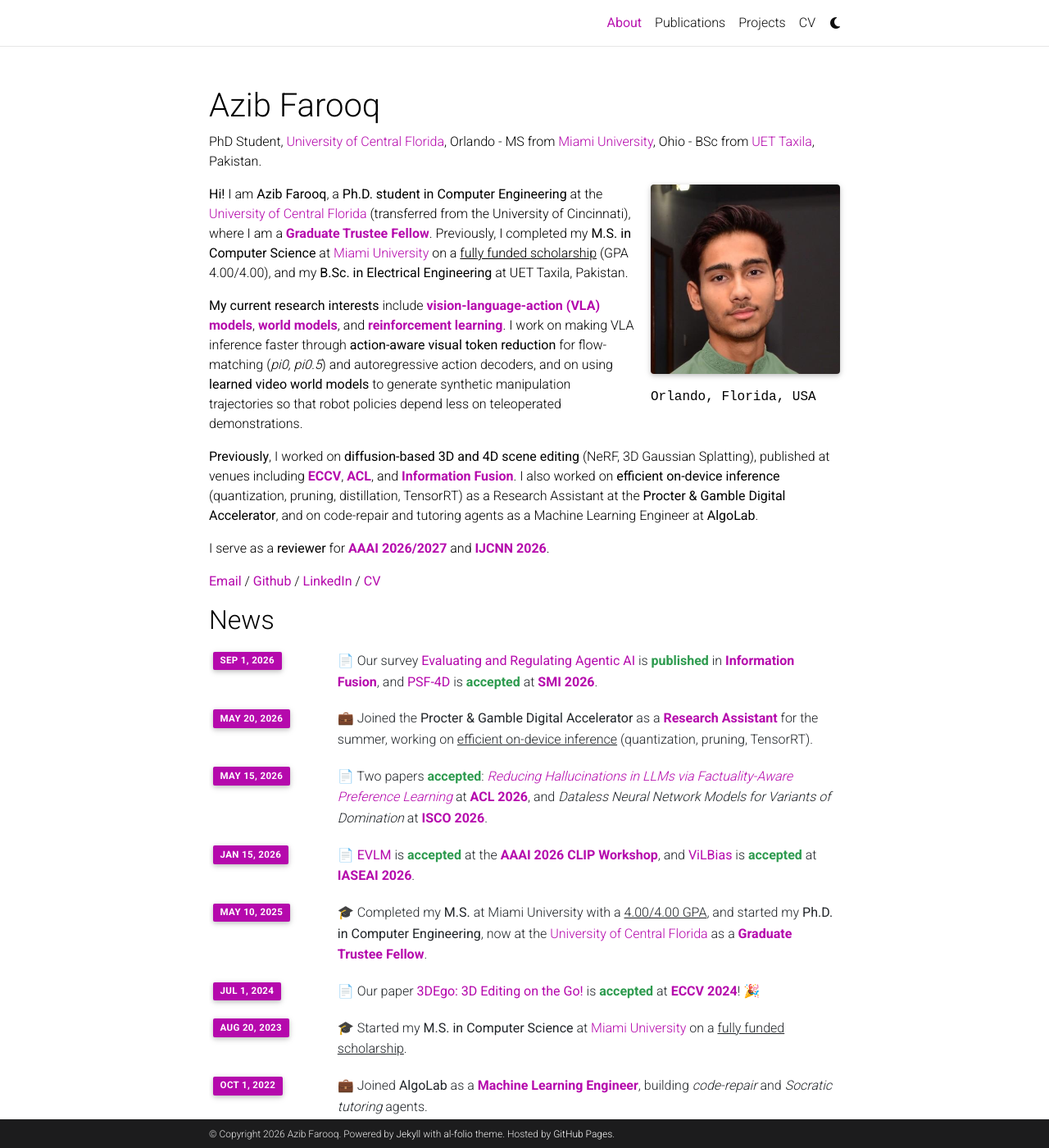
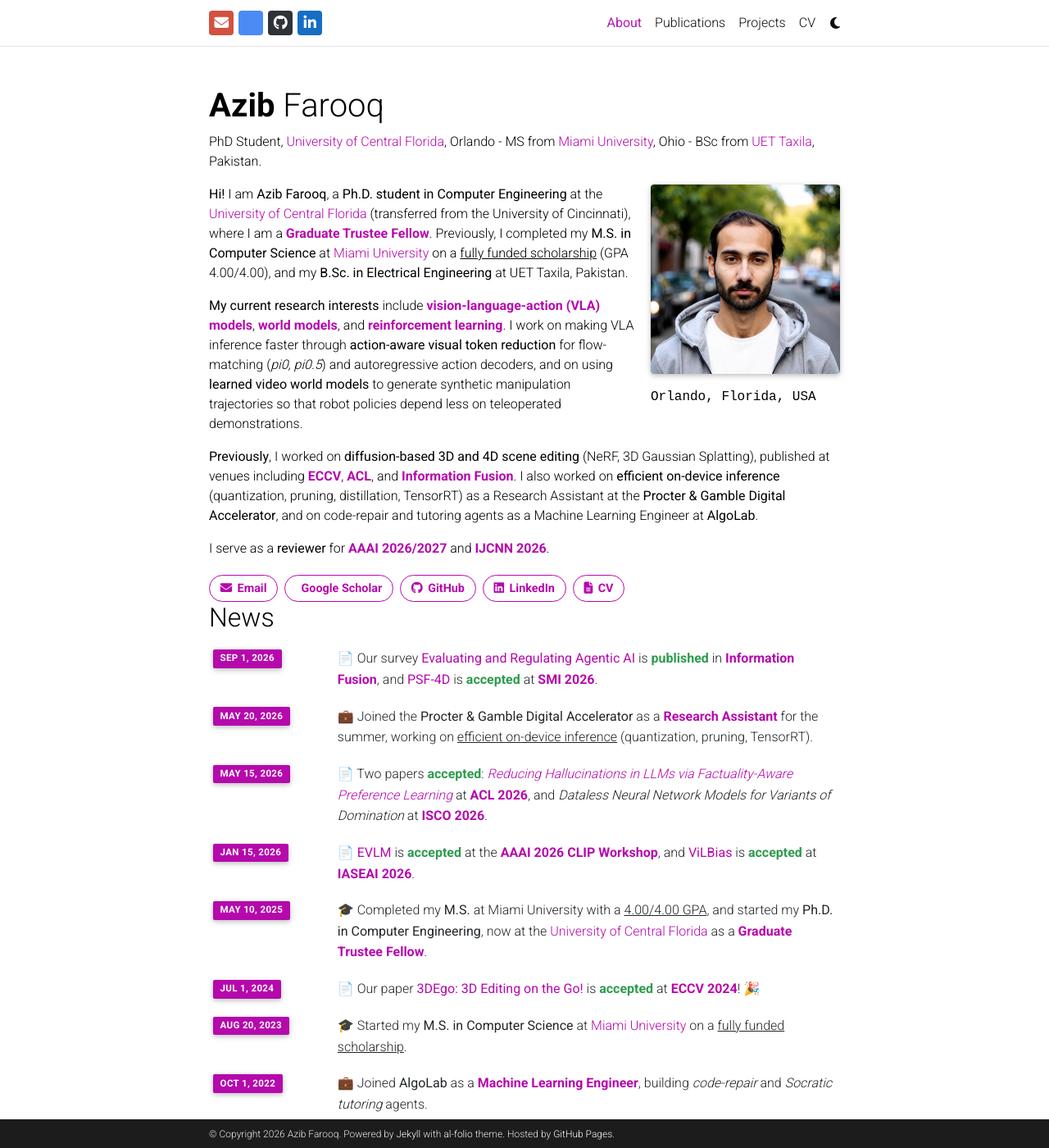
Before and after one commit to itsazibfarooq/itsazibfarooq.github.io, a Jekyll site: the page built from _pages/about.md, in a window 1280 px wide and 1400 px high. Shown: the whole window at 82% size. Built offline with Jekyll 4.4.1, drawn with Linux system fonts in a browser that asks for light colours; full-size pictures stand in for the smaller copies a plugin makes; comment, search, counter and statistics services are not loaded; a style sheet for code colours, icons or effects is not loaded.

Commit message:
Better paper figures, navbar social icons, new photo, Scholar link
- Pick method/overview figures per paper instead of the first image
- Show colored social icons at top left; bold first name in titles
- Replace intro text links with icon pills and add Google Scholar
- Update profile photo

Co-Authored-By: Claude Opus 5.5 <noreply@anthropic.com>

```diff
--- a/_config.yml
+++ b/_config.yml
@@ -3,9 +3,9 @@
 # -----------------------------------------------------------------------------
 
 title: blank # the website title (if blank, full name will be used instead)
-first_name:
+first_name: Azib
 middle_name:
-last_name: Azib Farooq
+last_name: Farooq
 email: azibfaroq@gmail.com
 description: > # the ">" symbol means to ignore newlines until "footer_text:"
   Azib Farooq - PhD researcher in Computer Engineering at UCF working on vision-language-action models, world models, and efficient inference.
@@ -77,7 +77,7 @@ twitter_username:
 mastodon_username: # your mastodon instance+username in the format instance.tld/@username
 linkedin_username: itsazibfarooq
 telegram_username: # your Telegram user name
-scholar_userid:
+scholar_userid: LNWuVNkAAAAJ
 semanticscholar_id: # your Semantic Scholar ID
 whatsapp_number: # your WhatsApp number (full phone number in international format. Omit any zeroes, brackets, or dashes when adding the phone number in international format.)
 orcid_id: # your ORCID ID
@@ -365,7 +365,7 @@ enable_math:                true   # enables math typesetting (uses MathJax)
 enable_tooltips:            false  # enables automatic tooltip links generated
                                    # for each section titles on pages and posts
 enable_darkmode:            true   # enables switching between light/dark modes
-enable_navbar_social:       false  # enables displaying social links in the
+enable_navbar_social:       true  # enables displaying social links in the
                                    # navbar on the about page
 enable_project_categories:  false   # enables categorization of projects into
                                    # multiple categories
--- a/_includes/social.html
+++ b/_includes/social.html
@@ -35,7 +35,7 @@
             <a href="https://github.com/{{ site.github_username }}" title="GitHub"><i class="fab fa-github"></i></a>
             {% endif %}
             {%- if site.linkedin_username -%}
-            <a href="https://www.linkedin.com/in/{{ site.linkedin_username }}" title="LinkedIn"><i class="fab fa-linkedin"></i></a>
+            <a href="https://www.linkedin.com/in/{{ site.linkedin_username }}" title="LinkedIn"><i class="fab fa-linkedin-in"></i></a>
             {% endif %}
             {%- if site.twitter_username -%}
             <a href="https://twitter.com/{{ site.twitter_username }}" title="Twitter"><i class="fab fa-twitter"></i></a>
--- a/_pages/about.md
+++ b/_pages/about.md
@@ -25,4 +25,10 @@ social: true  # includes social icons at the bottom of the page
 
 I serve as a <b>reviewer</b> for <span class="venue">AAAI 2026/2027</span> and <span class="venue">IJCNN 2026</span>.
 
- <a href="mailto:azibfaroq@gmail.com"><b>Email</b></a>  /  <a href="https://github.com/itsazibfarooq"><b>Github</b></a>  /  <a href="https://www.linkedin.com/in/itsazibfarooq/"><b>LinkedIn</b></a>  /  <a href="/cv/"><b>CV</b></a>
+<div class="intro-links">
+  <a href="mailto:azibfaroq@gmail.com" title="Email"><i class="fas fa-envelope"></i> Email</a>
+  <a href="https://scholar.google.com/citations?user=LNWuVNkAAAAJ&hl=en" title="Google Scholar"><i class="ai ai-google-scholar"></i> Google Scholar</a>
+  <a href="https://github.com/itsazibfarooq" title="GitHub"><i class="fab fa-github"></i> GitHub</a>
+  <a href="https://www.linkedin.com/in/itsazibfarooq/" title="LinkedIn"><i class="fab fa-linkedin"></i> LinkedIn</a>
+  <a href="/cv/" title="CV"><i class="fas fa-file-alt"></i> CV</a>
+</div>
--- a/_sass/_base.scss
+++ b/_sass/_base.scss
@@ -1071,3 +1071,58 @@ nav[data-toggle="toc"] {
   font-weight: 700;
   color: #2e9b4f;
 }
+
+// Intro links under the bio: icon + label pills
+.intro-links {
+  display: flex;
+  flex-wrap: wrap;
+  gap: 0.5rem;
+  margin-top: 1.25rem;
+
+  a {
+    display: inline-flex;
+    align-items: center;
+    gap: 0.4rem;
+    padding: 0.3rem 0.8rem;
+    border: 1px solid var(--global-theme-color);
+    border-radius: 999px;
+    font-weight: 600;
+    font-size: 0.9rem;
+    color: var(--global-theme-color);
+    transition: all 0.15s ease-in-out;
+
+    &:hover {
+      background-color: var(--global-theme-color);
+      color: #fff;
+      text-decoration: none;
+    }
+  }
+}
+
+// Navbar social icons (top left): colored square icons
+#navbar .navbar-brand.social {
+  display: flex;
+  align-items: center;
+  gap: 0.35rem;
+  font-size: 1.25rem;
+
+  a {
+    display: inline-flex;
+    align-items: center;
+    justify-content: center;
+    width: 1.9rem;
+    height: 1.9rem;
+    border-radius: 4px;
+    color: #fff !important;
+    margin: 0;
+    font-size: 1.1rem;
+
+    &:hover { opacity: 0.85; text-decoration: none; }
+    &[title="email"] { background-color: #d14836 !important; }
+    &[title="Google Scholar"] { background-color: #4285f4 !important; }
+    &[title="GitHub"] { background-color: #24292e !important; }
+    &[title="LinkedIn"] { background-color: #0a66c2 !important; }
+
+    i, i::before { color: #fff !important; }
+  }
+}
```
Also changed, not shown: assets/img/prof_pic.jpg, assets/img/publication_preview/3dego.jpg, assets/img/publication_preview/agentic.jpg, assets/img/publication_preview/bullet.jpg, assets/img/publication_preview/dataless.jpg, assets/img/publication_preview/evlm.jpg.
